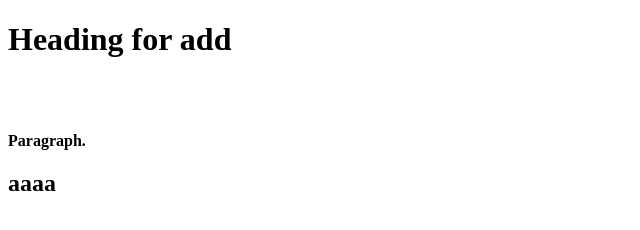
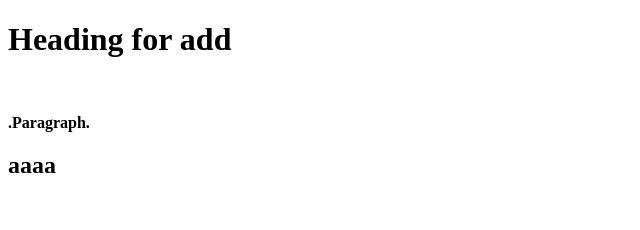
Before and after one commit to alexredko0004/alextest3, a plain HTML site: page index.html in a window 1280 px wide. Shown: the whole page, without its empty margins (0-640 px from the left). Drawn offline with Linux system fonts and the light colour scheme.

Commit message:
changes to index file on main

```diff
--- a/index.html
+++ b/index.html
@@ -4,8 +4,7 @@
 
 <h1>Heading for add</h1>
 <br>
-<br>
-<p><b>Paragraph.</b></p>
+<p><b>.Paragraph.</b></p>
 <h2>aaaa</h2>
 
 </body>
```
